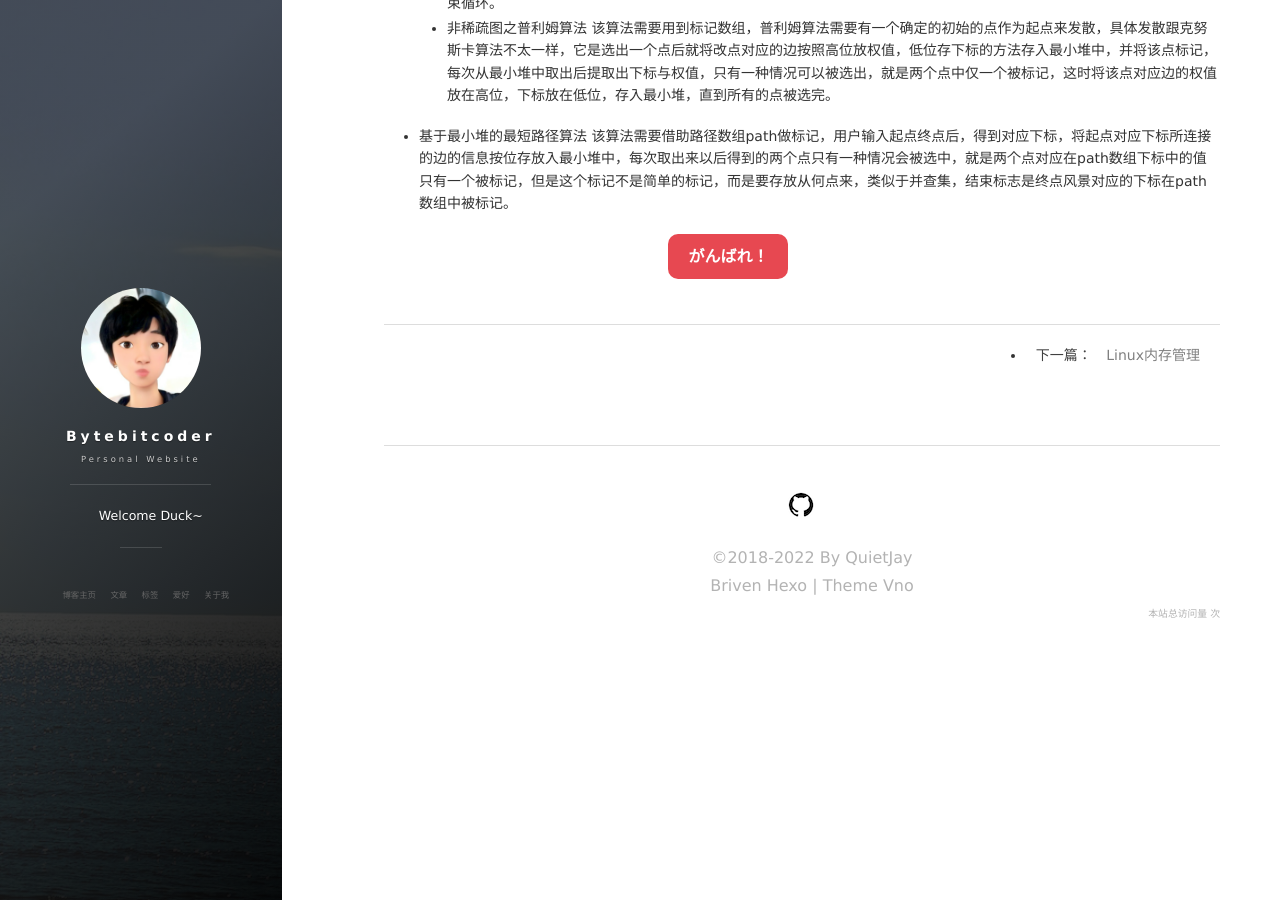
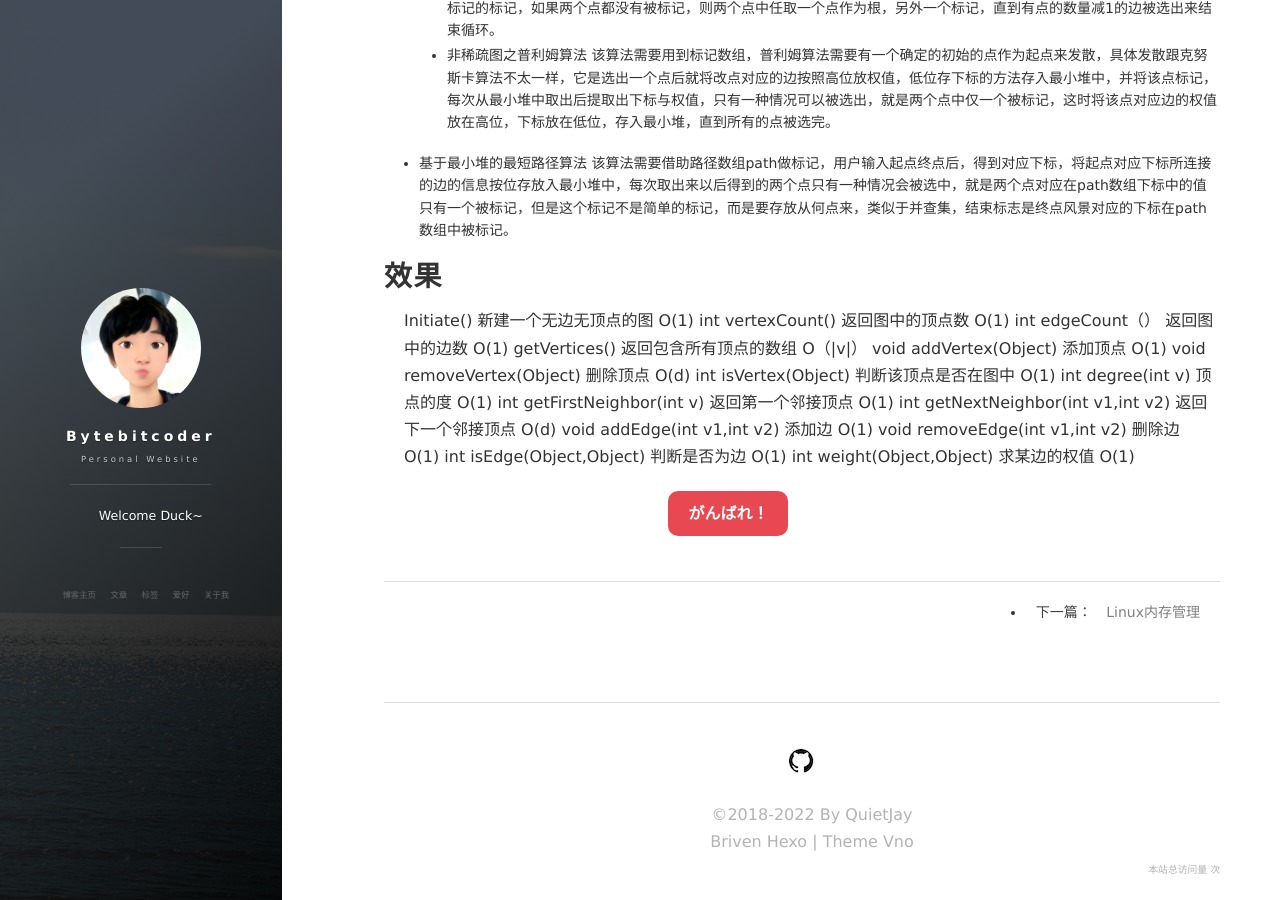
Before and after one commit to Bytebitcoder/Bytebitcoder.github.io, a Jekyll site: the page built from _posts/2018-01-01-图查询复杂度降低实现.md, in a window 1280 px wide and 900 px high, scrolled down 3037 px. Built offline with Jekyll 4.4.1, drawn with Linux system fonts in a browser that asks for light colours; nearby versions of some CDN libraries; our own code applies the rules of GitHub Pages for plain Markdown files; comment, search, counter and statistics services are not loaded.

Commit message:
add 图 效果

````diff
--- a/_posts/2018-01-01-图查询复杂度降低实现.md
+++ b/_posts/2018-01-01-图查询复杂度降低实现.md
@@ -105,7 +105,7 @@ while (path[j] == -1) {
 }
 ```
 
-## thoughts
+# thoughts
 1. 基于邻接表的一些基础知识，双向邻接表的初始化实现并不困难
 2. 其中最困难的地方是在双向邻接表中删除一个点，因为当一个点被删除的时候，最后一个点对应的邻接表要前移至被删除点的位置，而这样的话，删除倒数第二个点或者最后一个点的时候情况稍微特殊一些，需要用判断单独考虑。
 3. 基于最小堆实现的最小生成树问题以及最短路径/花费问题
@@ -116,3 +116,19 @@ while (path[j] == -1) {
 
 * 基于最小堆的最短路径算法
 该算法需要借助路径数组path做标记，用户输入起点终点后，得到对应下标，将起点对应下标所连接的边的信息按位存放入最小堆中，每次取出来以后得到的两个点只有一种情况会被选中，就是两个点对应在path数组下标中的值只有一个被标记，但是这个标记不是简单的标记，而是要存放从何点来，类似于并查集，结束标志是终点风景对应的下标在path数组中被标记。
+
+# 效果
+Initiate() 新建一个无边无顶点的图 O(1)
+int vertexCount() 返回图中的顶点数 O(1)
+int edgeCount（） 返回图中的边数 O(1)
+getVertices() 返回包含所有顶点的数组 O（|v|）
+void addVertex(Object) 添加顶点 O(1)
+void removeVertex(Object) 删除顶点 O(d)
+int isVertex(Object) 判断该顶点是否在图中 O(1)
+int degree(int v) 顶点的度 O(1)
+int getFirstNeighbor(int v) 返回第一个邻接顶点 O(1)
+int getNextNeighbor(int v1,int v2) 返回下一个邻接顶点 O(d)
+void addEdge(int v1,int v2) 添加边 O(1)
+void removeEdge(int v1,int v2) 删除边 O(1)
+int isEdge(Object,Object) 判断是否为边 O(1)
+int weight(Object,Object) 求某边的权值 O(1)
````
Also changed, not shown: other parts of _posts/2018-01-01-图查询复杂度降低实现.md (+1 -1 lines).
